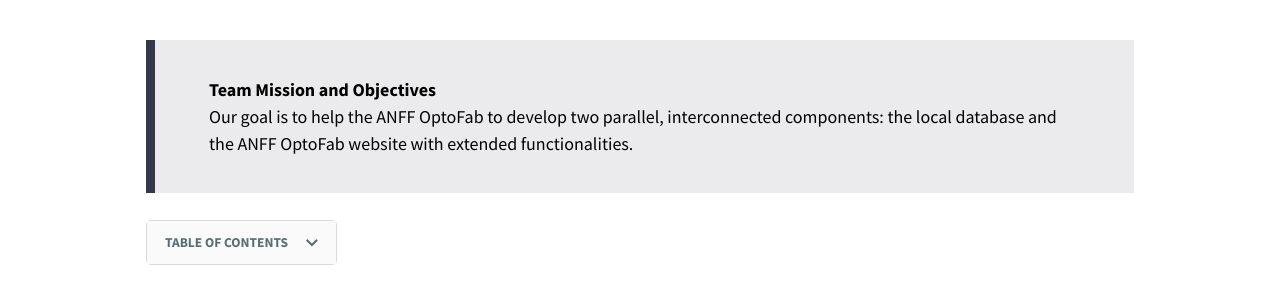
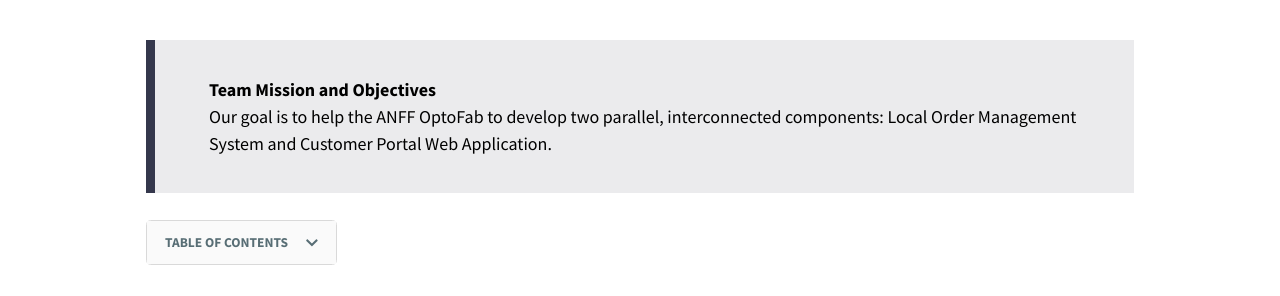
Before and after one commit to optofab/optofab.github.io, a Jekyll site: the page built from team-charter.md, in a window 1280 px wide and 900 px high. Shown: the part 326-622 px from the top of the window. Built offline with Jekyll 4.4.1, drawn with Linux system fonts in a browser that asks for light colours; nearby versions of some CDN libraries; emoji names are drawn with the system emoji font.

Commit message:
Update team-charter.md

```diff
--- a/team-charter.md
+++ b/team-charter.md
@@ -5,7 +5,7 @@
 ---
 
 > **Team Mission and Objectives**<br>
-> Our goal is to help the ANFF OptoFab to develop two parallel, interconnected components: the local database and the ANFF OptoFab website with extended functionalities.
+> Our goal is to help the ANFF OptoFab to develop two parallel, interconnected components: Local Order Management System and Customer Portal Web Application.
 
 {% include toc %}
 
```
